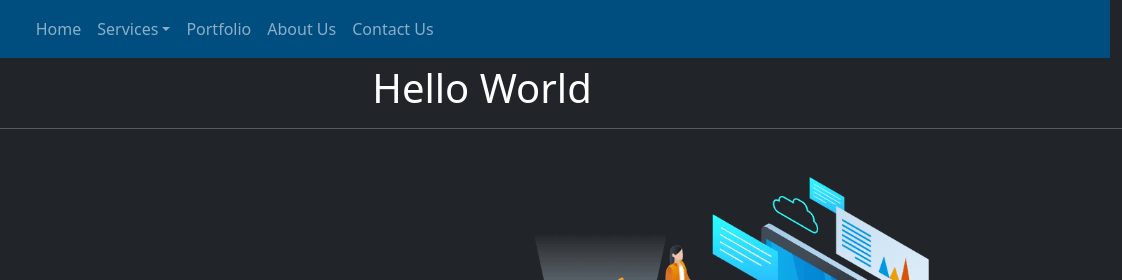
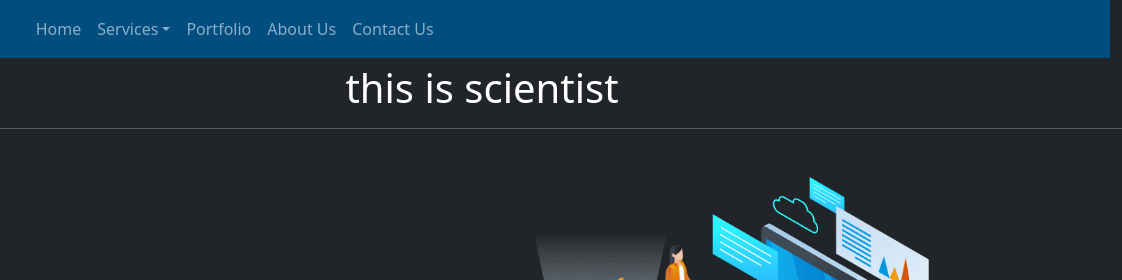
Before and after one commit to 08hakr/Hello_World, a plain HTML site: page index.html in a window 1280 px wide. Shown: the top 280 px of the page, 158-1280 px from the left. Drawn offline with nearby package versions, Linux system fonts and the light colour scheme.

Commit message:
name change

```diff
--- a/index.html
+++ b/index.html
@@ -50,7 +50,7 @@
     </nav>
   </div>
   <header class="pt-5 text-center text-white">
-    <h1 class="pt-3">Hello World
+    <h1 class="pt-3">this is scientist
       <hr>
     </h1>
   </header>
```
